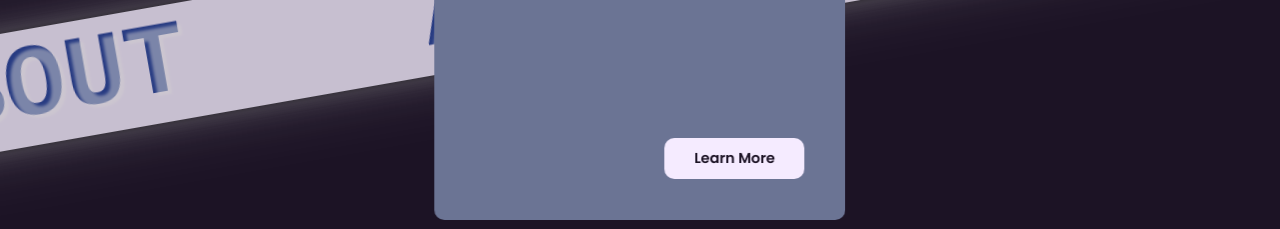
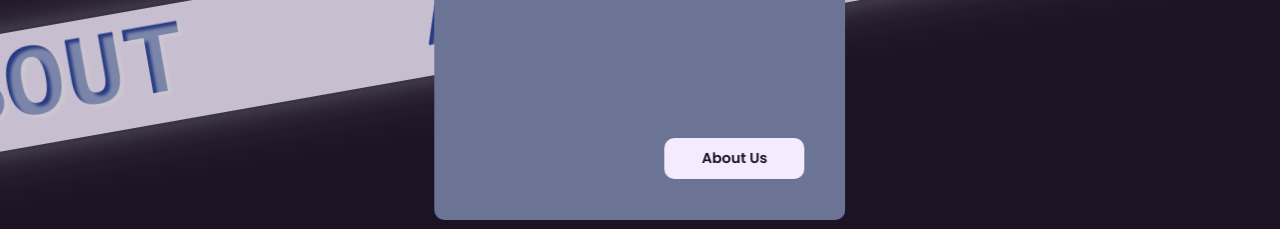
Before and after one commit to hymnsOfWeb/website, a Next.js app: page / in a window 1280 px wide. Shown: the part 1220-1449 px from the top of the page. Built offline with nearby package versions, Linux system fonts and the light colour scheme; a web font is replaced by a local one.

Commit message:
Fixed lighthouse issues 2.0

```diff
--- a/common/common-data.ts
+++ b/common/common-data.ts
@@ -124,7 +124,7 @@ export const homeAboutCard = {
   text: "Lorem ipsum dolor sit amet consectetur adipisicing elit. Dolores, \
 consequatur commodi! Quo consectetur illo debitis quia repellendus quisquam, odit aperiam!",
   href: "/about",
-  buttonText: "Learn More",
+  buttonText: "About Us",
   img: {
     src: "/assets/images/about-bg.png",
     alt: "About",
--- a/modules/home/about/about-card.tsx
+++ b/modules/home/about/about-card.tsx
@@ -43,12 +43,7 @@ const HomeAboutCard = ({
             <p onClick={clickHandler} css={cardText}>
               {homeAboutCard.text}
             </p>
-            <Link
-              css={cardButton}
-              href={homeAboutCard.href}
-              aria-label="About Us"
-              title="About Us"
-            >
+            <Link css={cardButton} href={homeAboutCard.href}>
               {homeAboutCard.buttonText}
             </Link>
           </div>
```
